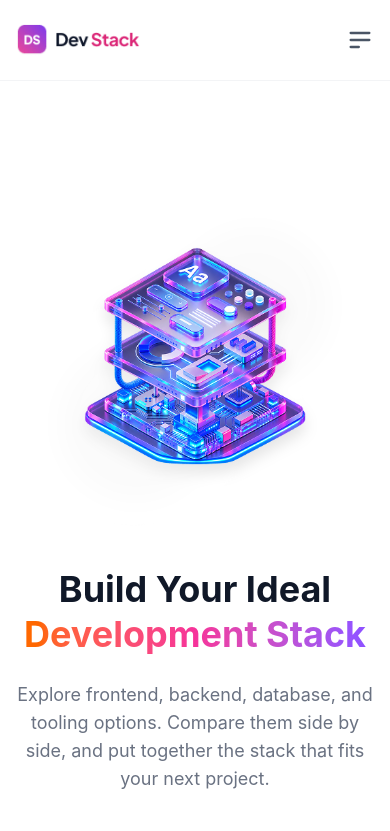
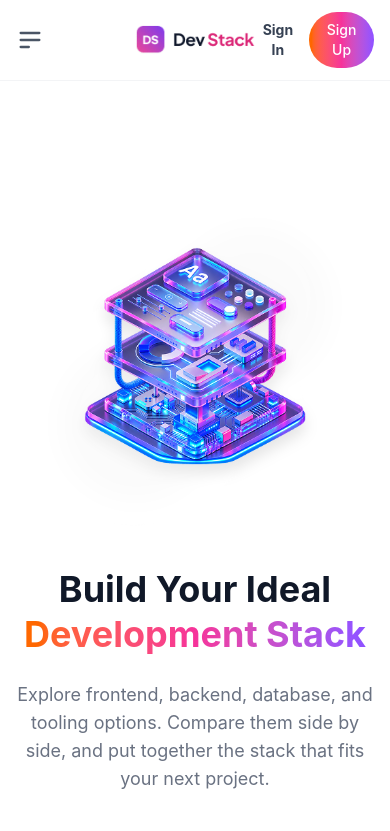
Before and after one commit to mohammediqbal746/react-dev-stack-builder-repo, a React (Vite) app: page / in a window 390 px wide. Shown: the top 831 px of the page. Built offline with nearby package versions, Linux system fonts and the light colour scheme.

Commit message:
Complete challenge requirements: added dynamic Remove All button, shared CSS gradient class, and fixed mobile navbar layout

```diff
--- a/src/App.tsx
+++ b/src/App.tsx
@@ -4,6 +4,7 @@ import 'react-toastify/dist/ReactToastify.css';
 import Navbar from "./components/Navbar";
 import Banner from "./components/Banner";
 import TechCards from "./components/TechCards";
+import Footer from "./components/Footer";
 
 export interface TechItem {
   id: string;
@@ -41,17 +42,23 @@ function App() {
     toast.info("Removed from stack!");
   };
 
+  // Remove All Function (New)
+  const handleRemoveAll = () => {
+    setStack([]);
+    toast.error("Removed all technologies from stack!");
+  };
+
   return (
-    <div className="min-h-screen bg-white font-sans pb-20">
+    <div className="min-h-screen bg-white font-sans">
       <Navbar />
-      <main className="max-w-7xl mx-auto px-4 lg:px-8 py-8">
+      <main className="max-w-7xl mx-auto px-4 lg:px-8 py-8 min-h-screen">
         <Banner />
 
         <div className="flex flex-col lg:flex-row gap-8 mt-16">
           <Suspense
             fallback={
               <div className="w-full lg:w-2/3 flex justify-center items-center h-64">
-                <h2 className="text-2xl font-bold text-gray-500">Loading.......</h2>
+                <span className="loading loading-spinner text-pink-500 loading-lg"></span>
               </div>
             }
           >
@@ -60,7 +67,7 @@ function App() {
 
           <div className="w-full lg:w-1/3 bg-white border border-gray-100 shadow-sm rounded-2xl p-6 h-fit sticky top-24">
             <h2 className="text-xl font-bold text-gray-900 mb-2">Your Stack</h2>
-            <p className="text-sm text-gray-500 mb-6">{stack.length} Technologies selected</p>
+            <p className="text-sm text-gray-500 mb-6">{stack.length} Technology Selected</p>
 
             {stack.length === 0 ? (
               <p className="text-gray-400">No technologies selected</p>
@@ -80,11 +87,20 @@ function App() {
                     </button>
                   </div>
                 ))}
+
+                {/* Remove All Button (New) */}
+                <button
+                  onClick={handleRemoveAll}
+                  className="w-full mt-4 bg-red-50 hover:bg-red-100 text-red-500 font-bold py-2 rounded-lg transition-colors border border-red-100"
+                >
+                  Remove All
+                </button>
               </div>
             )}
           </div>
         </div>
       </main>
+
       <ToastContainer position="top-right" autoClose={2500} />
     </div>
   );
--- a/src/components/Banner.tsx
+++ b/src/components/Banner.tsx
@@ -6,7 +6,7 @@ const Banner = () => {
       <div className="flex-1 space-y-6 text-center md:text-left">
         <h1 className="text-4xl md:text-5xl lg:text-6xl font-bold leading-tight text-gray-900">
           Build Your Ideal <br />
-          <span className="bg-gradient-to-r from-orange-500 via-pink-500 to-violet-500 text-transparent bg-clip-text">
+          <span className="brand-gradient-text">
             Development Stack
           </span>
         </h1>
@@ -14,7 +14,7 @@ const Banner = () => {
           Explore frontend, backend, database, and tooling options. Compare them side by side, and put together the stack that fits your next project.
         </p>
         <div className="flex flex-col sm:flex-row gap-4 justify-center md:justify-start pt-4">
-          <button className="rounded-full bg-gradient-to-r from-orange-500 via-pink-500 to-violet-500 text-white px-8 py-3 text-lg font-medium hover:opacity-90 transition-opacity">
+          <button className="brand-gradient-bg rounded-full text-white px-8 py-3 text-lg font-medium hover:opacity-90 transition-opacity">
             Explore Technologies
           </button>
           <button className="rounded-full px-8 py-3 text-gray-700 border border-gray-300 hover:bg-gray-50 text-lg font-medium transition-colors">
--- a/src/components/Navbar.tsx
+++ b/src/components/Navbar.tsx
@@ -5,9 +5,22 @@ const Navbar = () => {
   return (
     <div className="sticky top-0 z-50 bg-white/90 backdrop-blur-md border-b border-gray-100">
       <div className="max-w-7xl mx-auto px-4 lg:px-8 h-20 flex items-center justify-between">
-        <div className="flex items-center cursor-pointer">
+
+        {/* Left: Mobile Hamburger */}
+        <div className="md:hidden flex-1 flex items-center">
+          <button className="text-gray-600 focus:outline-none">
+            <svg xmlns="http://www.w3.org/2000/svg" className="h-7 w-7" fill="none" viewBox="0 0 24 24" stroke="currentColor">
+              <path strokeLinecap="round" strokeLinejoin="round" strokeWidth="2" d="M4 6h16M4 12h16M4 18h7" />
+            </svg>
+          </button>
+        </div>
+
+        {/* Center/Left: Logo */}
+        <div className="flex-1 md:flex-none flex justify-center md:justify-start items-center cursor-pointer">
           <img src={logo} alt="Dev Stack Logo" className="h-8 md:h-10 object-contain" />
         </div>
+
+        {/* Center: Desktop Links */}
         <div className="hidden md:flex items-center gap-8 text-gray-600 font-medium">
           <a href="#" className="hover:text-orange-500 transition-colors">Home</a>
           <a href="#" className="hover:text-orange-500 transition-colors">Technologies</a>
@@ -15,19 +28,17 @@ const Navbar = () => {
           <a href="#" className="hover:text-orange-500 transition-colors">About</a>
           <a href="#" className="hover:text-orange-500 transition-colors">Contact</a>
         </div>
-        <div className="hidden md:flex items-center gap-4">
-          <button className="font-bold text-gray-700 hover:text-orange-500 transition-colors px-4 py-2">Sign In</button>
-          <button className="rounded-full bg-gradient-to-r from-orange-500 via-pink-500 to-violet-500 text-white px-6 py-2 font-medium hover:opacity-90">
+
+        {/* Right: Buttons */}
+        <div className="flex-1 md:flex-none flex justify-end items-center gap-2 md:gap-4">
+          <button className="font-bold text-gray-700 hover:text-orange-500 transition-colors px-2 md:px-4 py-2 text-sm md:text-base">
+            Sign In
+          </button>
+          <button className="brand-gradient-bg rounded-full text-white px-4 md:px-6 py-2 font-medium hover:opacity-90 text-sm md:text-base">
             Sign Up
           </button>
         </div>
-        <div className="md:hidden flex items-center">
-          <button className="text-gray-600 focus:outline-none">
-            <svg xmlns="http://www.w3.org/2000/svg" className="h-7 w-7" fill="none" viewBox="0 0 24 24" stroke="currentColor">
-              <path strokeLinecap="round" strokeLinejoin="round" strokeWidth="2" d="M4 6h16M4 12h16M4 18h7" />
-            </svg>
-          </button>
-        </div>
+
       </div>
     </div>
   );
--- a/src/index.css
+++ b/src/index.css
@@ -1 +1,13 @@
 @import "tailwindcss";
+@tailwind base;
+@tailwind components;
+@tailwind utilities;
+
+@layer utilities {
+  .brand-gradient-bg {
+    @apply bg-gradient-to-r from-orange-500 via-pink-500 to-violet-500;
+  }
+  .brand-gradient-text {
+    @apply bg-gradient-to-r from-orange-500 via-pink-500 to-violet-500 text-transparent bg-clip-text;
+  }
+}
```
